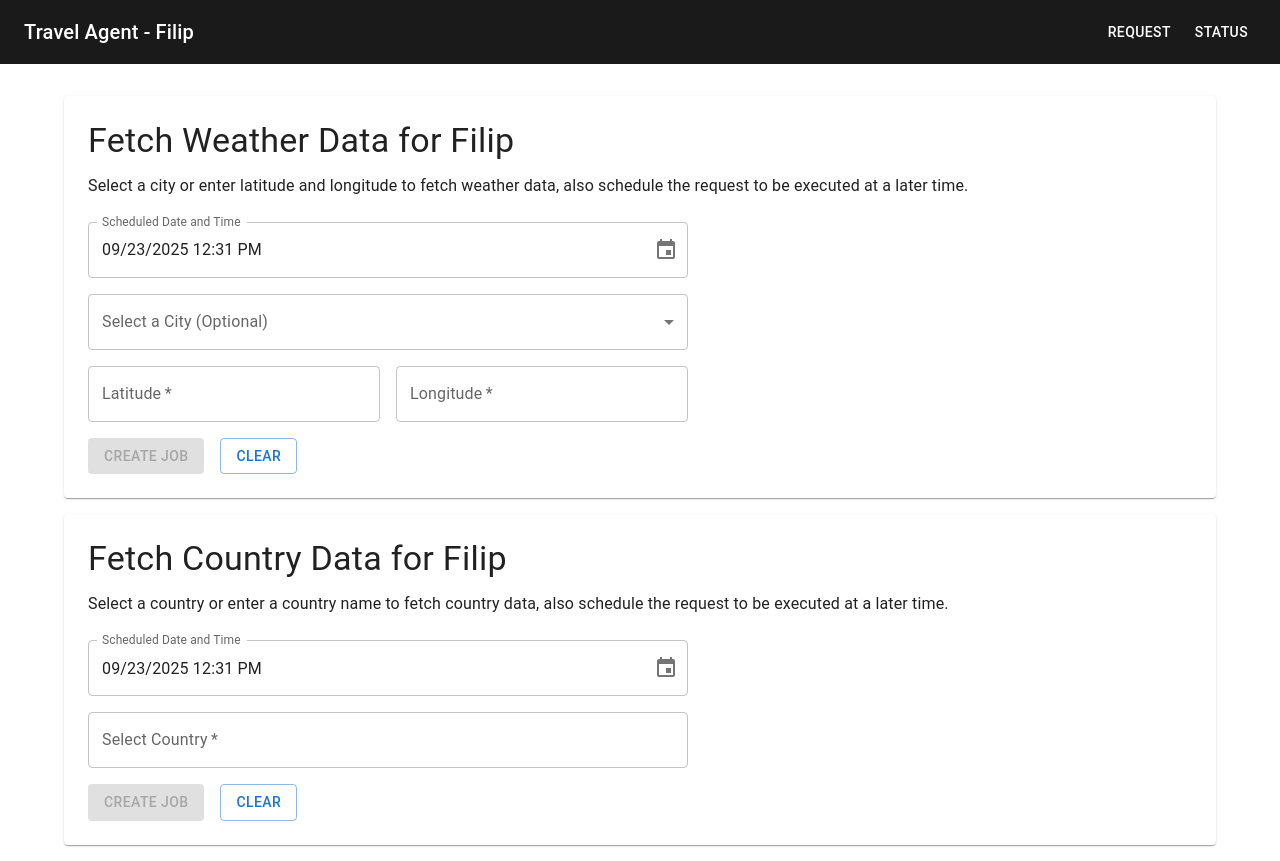
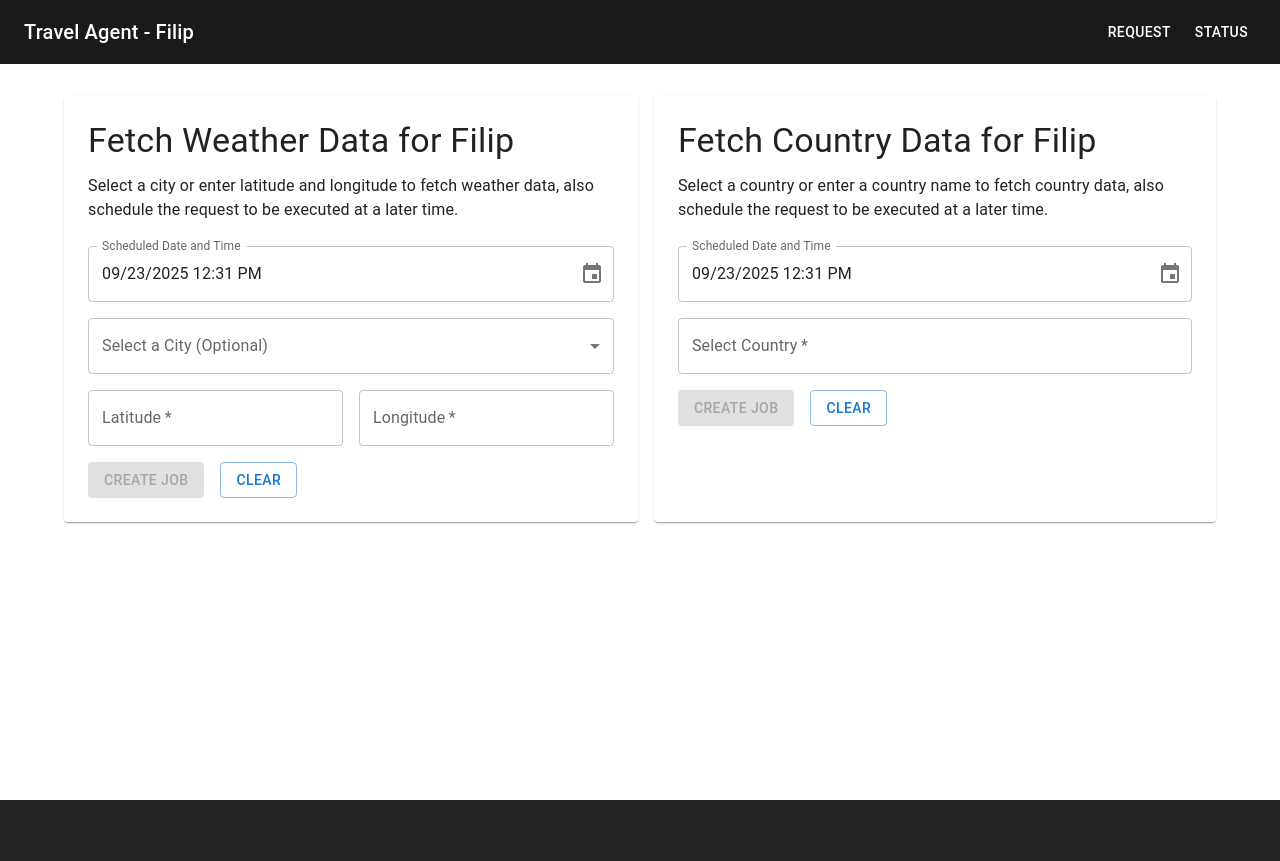
Before and after one commit to kubante/sap-agent, a React (Vite) app in the folder client/: page /filip/request in a window 1280 px wide. After the commit the page ends 800 px from the top, so only its background shows below. Built offline with nearby package versions, Linux system fonts and the light colour scheme.

Commit message:
A few more capitalizations

```diff
--- a/client/src/pages/request/RequestPage.tsx
+++ b/client/src/pages/request/RequestPage.tsx
@@ -15,7 +15,7 @@ export default function RequestPage() {
     <Box
       sx={{
         display: "flex",
-        flexDirection: "column",
+        flexDirection: "row",
         gap: "16px",
         marginBottom: "16px",
       }}
--- a/client/src/pages/status/StatusPage.tsx
+++ b/client/src/pages/status/StatusPage.tsx
@@ -329,10 +329,10 @@ export default function StatusPage() {
                 <strong>ID:</strong> {selectedJob?.id}
               </Typography>
               <Typography variant="body2" color="text.secondary">
-                <strong>Type:</strong> {selectedJob?.type}
+                <strong>Type:</strong> {capitalize(selectedJob?.type || "")}
               </Typography>
               <Typography variant="body2" color="text.secondary">
-                <strong>Status:</strong> {selectedJob?.status}
+                <strong>Status:</strong> {capitalize(selectedJob?.status || "")}
               </Typography>
               <Typography variant="body2" color="text.secondary">
                 <strong>Created:</strong>{" "}
```
